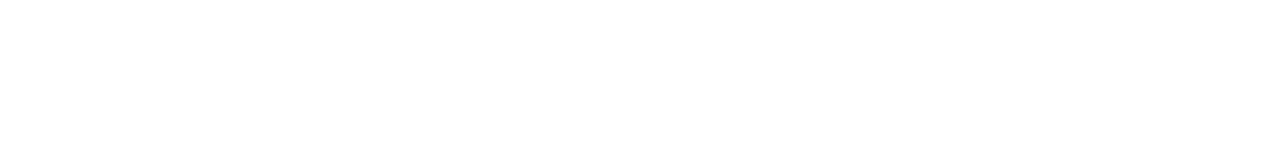
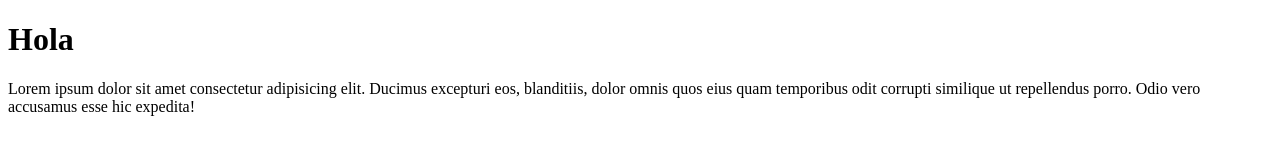
Before and after one commit to benjax2/curso_git, a plain HTML site: page index.html in a window 1280 px wide. Drawn offline with Linux system fonts and the light colour scheme.

Commit message:
agregamos un parrafo

```diff
--- a/index.html
+++ b/index.html
@@ -6,6 +6,7 @@
     <title>Document</title>
 </head>
 <body>
-
+<h1>Hola</h1>
+<p>Lorem ipsum dolor sit amet consectetur adipisicing elit. Ducimus excepturi eos, blanditiis, dolor omnis quos eius quam temporibus odit corrupti similique ut repellendus porro. Odio vero accusamus esse hic expedita!</p>
 </body>
 </html>
```
Also changed, not shown: Captura de Pantalla 2020-05-15 a la(s) 01.56.17.png (added).
